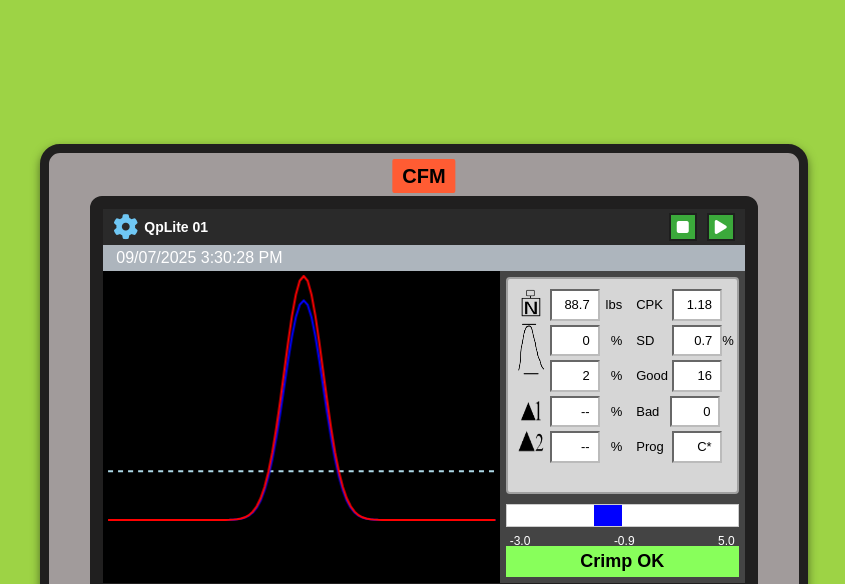
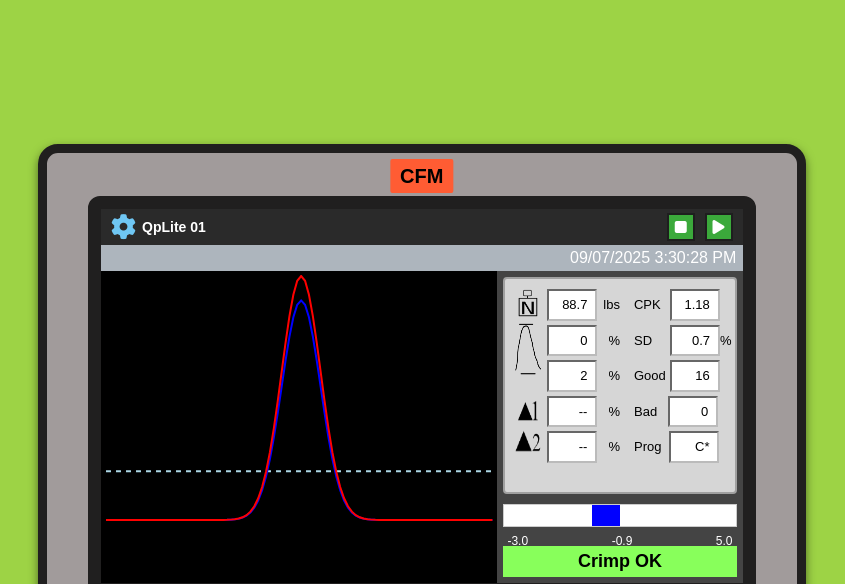
Before and after one commit to DHacked1998/Testing-Quality-Tool-Qplite-, a plain HTML site: page index.html in a window 1280 px wide. Shown: the top 584 px of the page, without its empty margins (216-1061 px from the left). Drawn offline with nearby package versions, Linux system fonts and the light colour scheme.

Commit message:
Update index.html

```diff
--- a/index.html
+++ b/index.html
@@ -248,6 +248,10 @@
     height: 29px;
     width: 26px;
 }
+.datetime{
+    position: relative;
+    left: 456px;
+}
 /* adding @media quary  */
 
 
@@ -329,6 +333,8 @@
     <div class="cfm-logo">QpLite</div>
     <div class="cfm-bottom-label">QPLITE/KOMAX/APR-24/MSWIL/P49/190505</div>
   </div>
+  &nbsp;
+
   <script>
     const ctx = document.getElementById('crimpChart').getContext('2d');
     new Chart(ctx, {
```
